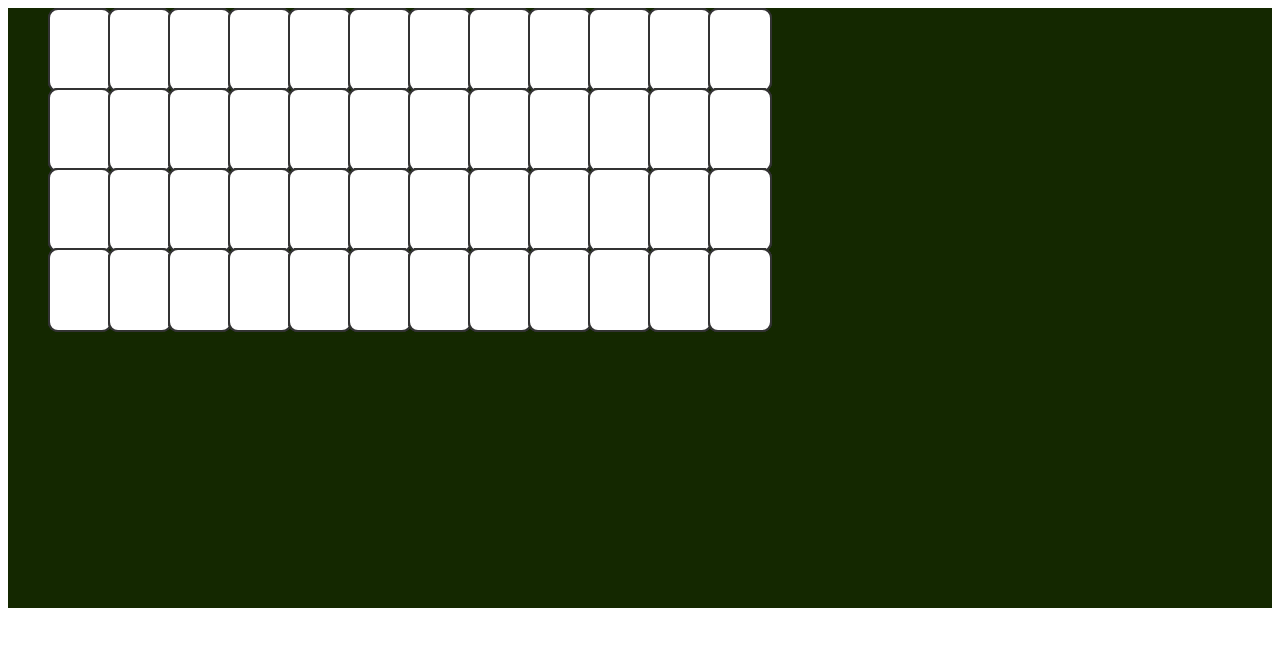
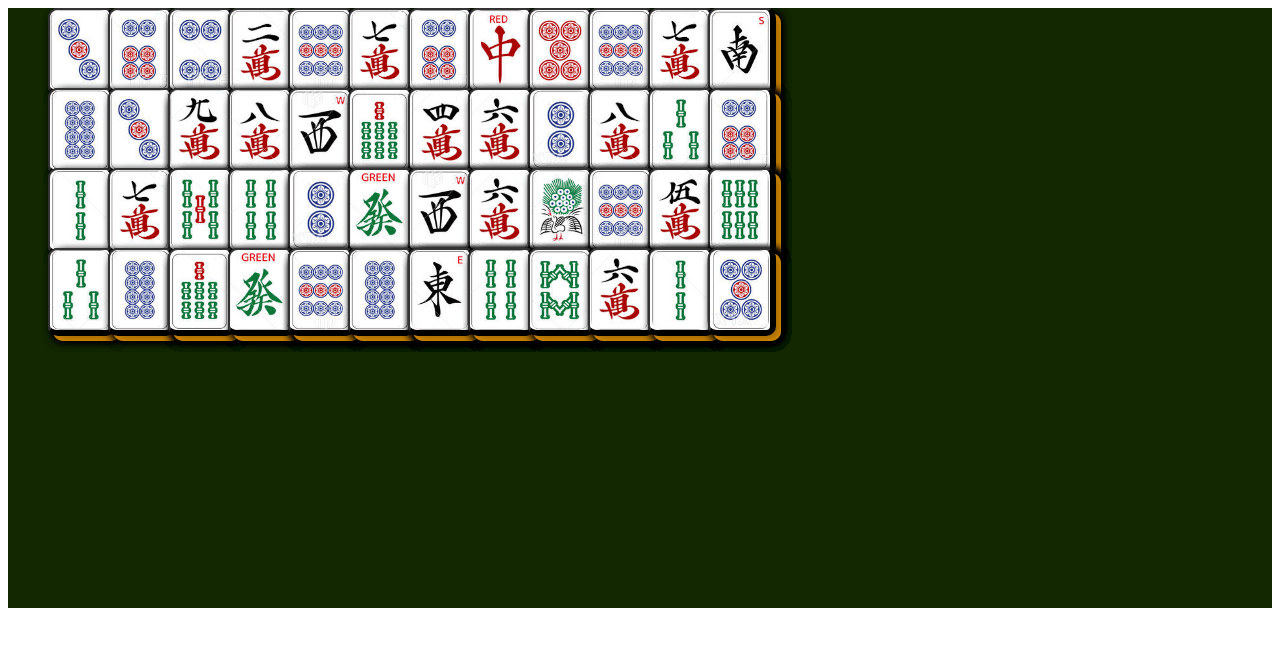
Before and after one commit to catherinekomi/vue-mahjong, a Vue app: page / in a window 1280 px wide. Shown: the top 646 px of the page. Built offline with nearby package versions, Linux system fonts and the light colour scheme.

Commit message:
update the logic, remove flipped side, add css

```diff
--- a/src/components/GameBoard.vue
+++ b/src/components/GameBoard.vue
@@ -5,7 +5,6 @@
       :key="tile.id"
       :symbol="tile.symbol"
       :matched="tile.matched"
-      :flipped="tile.isFlipped"
       :position="tile.position"
       @tile-clicked="handleTileClick(tile)"
     />
@@ -29,6 +28,8 @@ export default {
         { rows: 2, cols: 8, offsetX: 2, offsetY: 2, startZ: 2 },
         { rows: 1, cols: 6, offsetX: 3, offsetY: 3, startZ: 3 },
       ],
+      firstTile: null,
+      secondTile: null,
     };
   },
   created() {
@@ -39,7 +40,6 @@ export default {
       const tileWidth = 60;
       const tileHeight = 80;
       const boardWidth = 800;
-
       let tileIdCounter = 0;
 
       this.layers.forEach((layer) => {
@@ -50,83 +50,39 @@ export default {
               (offsetX + col) * tileWidth + (boardWidth - cols * tileWidth) / 2;
             const y = (offsetY + row) * tileHeight;
             const z = startZ + row;
+
             const symbolIndex = Math.floor(Math.random() * this.tileTypes) + 1;
 
             for (let i = 0; i < 4; i++) {
               this.tiles.push({
                 id: `tile-${tileIdCounter++}`,
                 symbol: symbolIndex,
-                isFlipped: false,
                 matched: false,
-                isFree: false,
                 position: { x, y, z },
               });
             }
           }
         }
       });
-
-      this.checkFreeTiles();
-    },
-    generateTilePositions() {
-      const positions = [];
-      const layers = [
-        { rows: 4, cols: 14, startX: 3, startY: 2 },
-        { rows: 2, cols: 10, startX: 4, startY: 3 },
-      ];
-
-      const tileWidth = 60;
-      const tileHeight = 80;
-
-      const offsetX = 100;
-      const offsetY = 20;
-
-      layers.forEach((layer, index) => {
-        const layerOffsetX = layer.startX * tileWidth;
-        const layerOffsetY = layer.startY * tileHeight;
-
-        for (let row = 0; row < layer.rows; row++) {
-          for (let col = 0; col < layer.cols; col++) {
-            positions.push({
-              x: offsetX + layerOffsetX + col * tileWidth,
-              y: offsetY + layerOffsetY + row * tileHeight,
-              z: index,
-            });
-          }
-        }
-      });
-
-      return positions;
-    },
-    checkFreeTiles() {
-      this.tiles.forEach((tile) => {
-        const aboveTile = this.tiles.find(
-          (t) =>
-            t.position.x === tile.position.x &&
-            t.position.y === tile.position.y &&
-            t.position.z === tile.position.z + 1
-        );
-        tile.isFree = !aboveTile;
-      });
     },
     handleTileClick(tile) {
-      this.$emit('tile-clicked', tile.symbol);
+      if (tile.matched) return;
+      if (!this.firstTile) {
+        this.firstTile = tile;
+      } else if (!this.secondTile) {
+        this.secondTile = tile;
+        this.checkForMatch();
+      }
     },
     checkForMatch() {
       if (this.firstTile.symbol === this.secondTile.symbol) {
         this.firstTile.matched = true;
         this.secondTile.matched = true;
-      } else {
-        setTimeout(() => {
-          this.firstTile.isFlipped = true;
-          this.secondTile.isFlipped = true;
-        }, 1000);
       }
-      this.resetSelectedTiles();
-    },
-    resetSelectedTiles() {
-      this.firstTile = null;
-      this.secondTile = null;
+      setTimeout(() => {
+        this.firstTile = null;
+        this.secondTile = null;
+      }, 1000);
     },
   },
 };
--- a/src/components/MahjongTile.vue
+++ b/src/components/MahjongTile.vue
@@ -1,7 +1,12 @@
 <template>
-  <div class="tile" :style="tileStyle" @click="handleClick">
+  <div
+    class="tile"
+    :style="tileStyle"
+    @click="handleClick"
+    :class="{ hidden: matched }"
+  >
     <img
-      v-if="flipped || matched"
+      v-if="!matched"
       :src="tileImage"
       alt="Mahjong Tile"
       @error="imageError"
@@ -14,7 +19,6 @@ export default {
   props: {
     symbol: Number,
     matched: Boolean,
-    flipped: Boolean,
     position: Object,
   },
   computed: {
@@ -32,7 +36,9 @@ export default {
   },
   methods: {
     handleClick() {
-      this.$emit('tile-clicked', this.symbol);
+      if (!this.matched) {
+        this.$emit('tile-clicked', this.symbol);
+      }
     },
     imageError() {
       console.error(`Image not found for tile: mahjong${this.symbol}.png`);
@@ -53,7 +59,18 @@ export default {
   justify-content: center;
   align-items: center;
   cursor: pointer;
+  transition: opacity 0.5s ease;
+  box-shadow: 5px 5px 0px rgba(255, 165, 0, 0.6),
+    5px 5px 10px rgba(0, 0, 0, 0.8);
+  border-right: 6px solid #000;
+  border-bottom: 6px solid #000;
 }
+
+.tile.hidden {
+  opacity: 0;
+  pointer-events: none;
+}
+
 .tile img {
   max-width: 100%;
   max-height: 100%;
```
